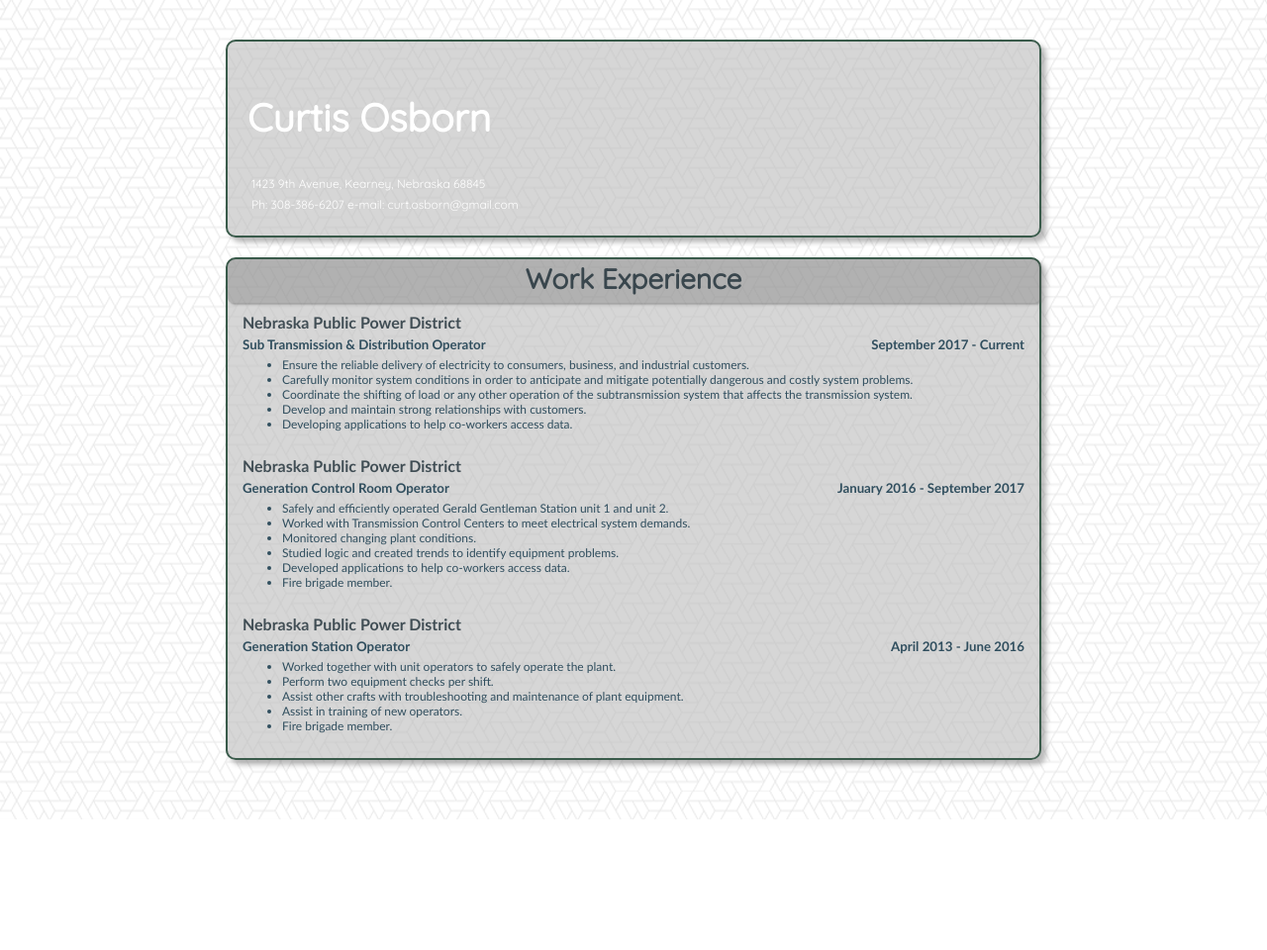
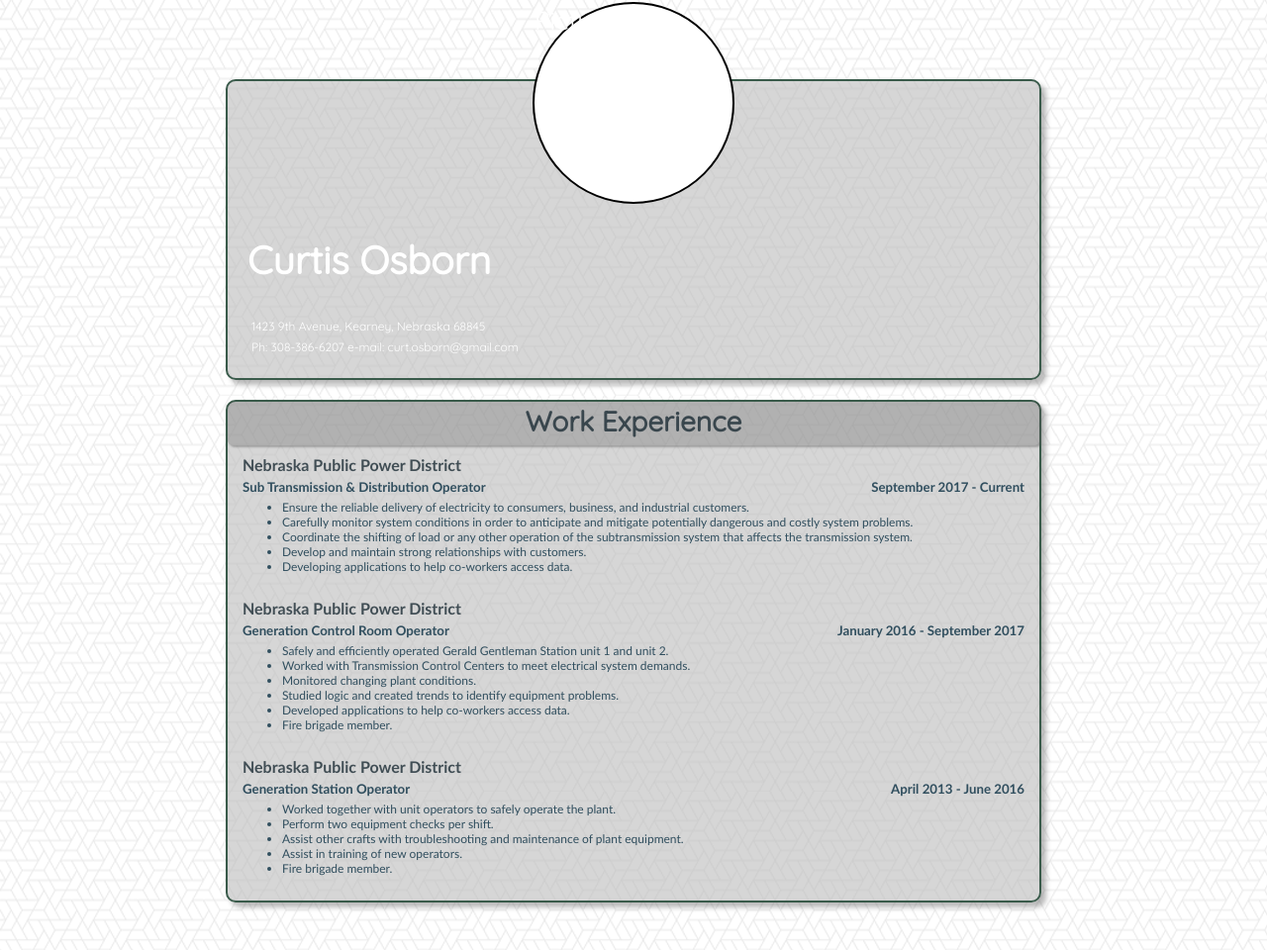
Before and after one commit to curtisosborn/curtisosborn.github.io, a plain HTML site: page index.html in a window 1280 px wide. Shown: the top 960 px of the page at 99% size. Before the commit the page ends 828 px from the top, so only its background shows below. Drawn offline with Linux system fonts and the light colour scheme; a web font is replaced by a local one.

Commit message:
Starting to add a picture frame

```diff
--- a/index.html
+++ b/index.html
@@ -11,9 +11,14 @@
   <body>
     <div id="container">
       <div id="my-name">
-        <h2>Curtis Osborn</h2>
-        <p class="my-contact">1423 9th Avenue, Kearney, Nebraska 68845</p>
-        <p class="my-contact">Ph: 308-386-6207 e-mail: curt.osborn@gmail.com</p>
+        <div id="Picture">Picture</div>
+        <div>
+          <h2>Curtis Osborn</h2>
+        </div>
+        <div>
+          <p class="my-contact">1423 9th Avenue, Kearney, Nebraska 68845</p>
+          <p class="my-contact">Ph: 308-386-6207 e-mail: curt.osborn@gmail.com</p>
+        </div>
       </div>
     </div>
     <div id="jobs-container">
--- a/style.css
+++ b/style.css
@@ -1,6 +1,6 @@
 #container {
   width: 800px;
-  margin: 40px auto 20px;
+  margin: 80px auto 20px;
   padding: 10px;
   background-color: rgba(187, 187, 187, 0.6);
   border: 2px solid rgba(19, 60, 41, .8);
@@ -74,6 +74,15 @@
   font-family: 'Quicksand', sans-serif;
 }
 
+#Picture {
+  border-radius: 50%;
+  background-color: white;
+  border: 2px solid black;
+  width: 200px;
+  height: 200px;
+  margin: -100px auto 10px;
+}
+
 .company {
   margin: 0 0 5px 0;
   color: rgba(27, 44, 53, .8);
```
